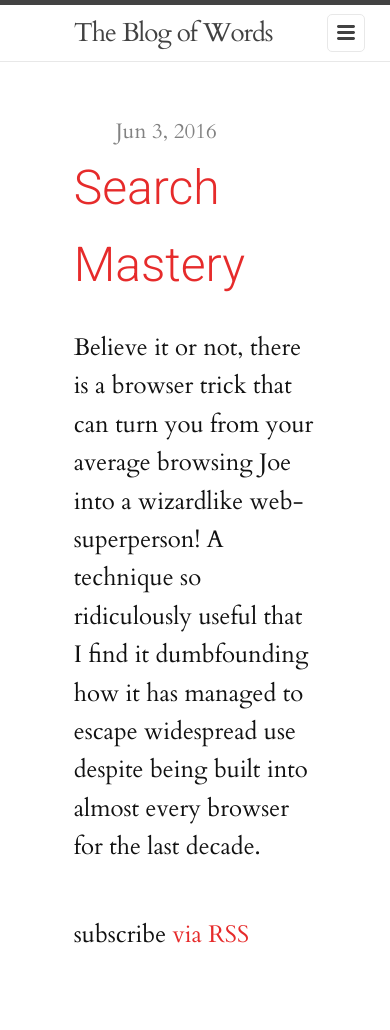
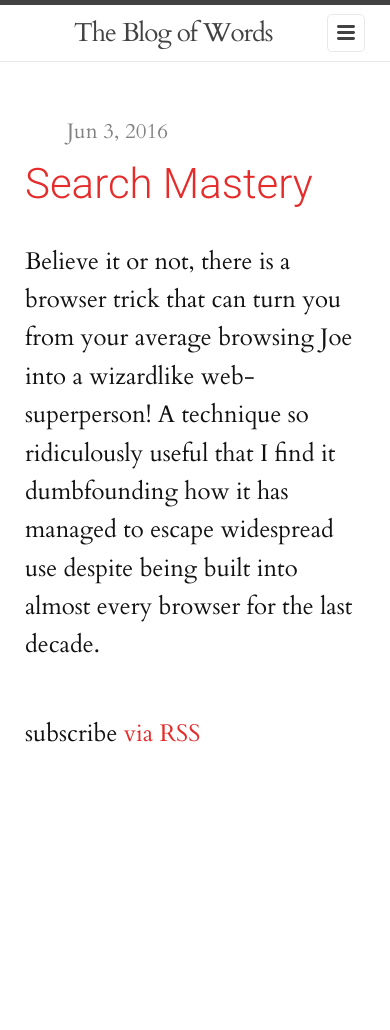
Before and after one commit to Crinklewott/diape.red, a Jekyll site: the page built from index.html, in a window 390 px wide. Built offline with Jekyll 4.4.1, drawn with Linux system fonts in a browser that asks for light colours; after the commit the page ends 900 px from its top, so only the background shows below that.

Commit message:
Made layout a teensy bit more mobile-friendly

```diff
--- a/_sass/_base.scss
+++ b/_sass/_base.scss
@@ -170,6 +170,12 @@ pre {
     padding-left: $spacing-unit;
     @extend %clearfix;
 
+    @include media-query($on-palm) {
+        .page-content & {
+            max-width: 100%;
+        }
+    }
+
     @include media-query($on-laptop) {
         max-width: -webkit-calc(#{$content-width} - (#{$spacing-unit}));
         max-width:         calc(#{$content-width} - (#{$spacing-unit}));
--- a/_sass/_layout.scss
+++ b/_sass/_layout.scss
@@ -209,6 +209,10 @@ video:not(.playing):hover {
 .post-link {
     display: block;
     font-size: $base-font-size * 2;
+
+    @include media-query($on-palm) {
+        font-size: 42px;
+    }
 }
 
 
```
